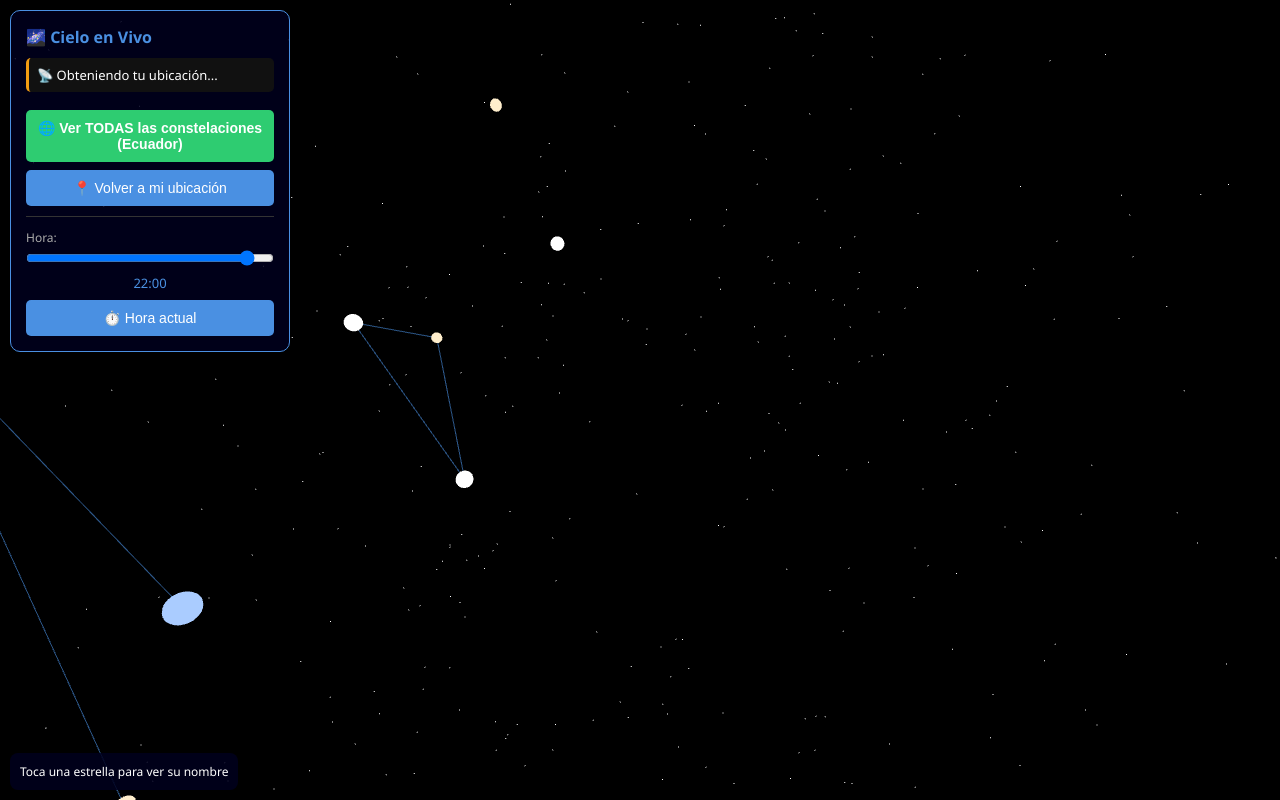
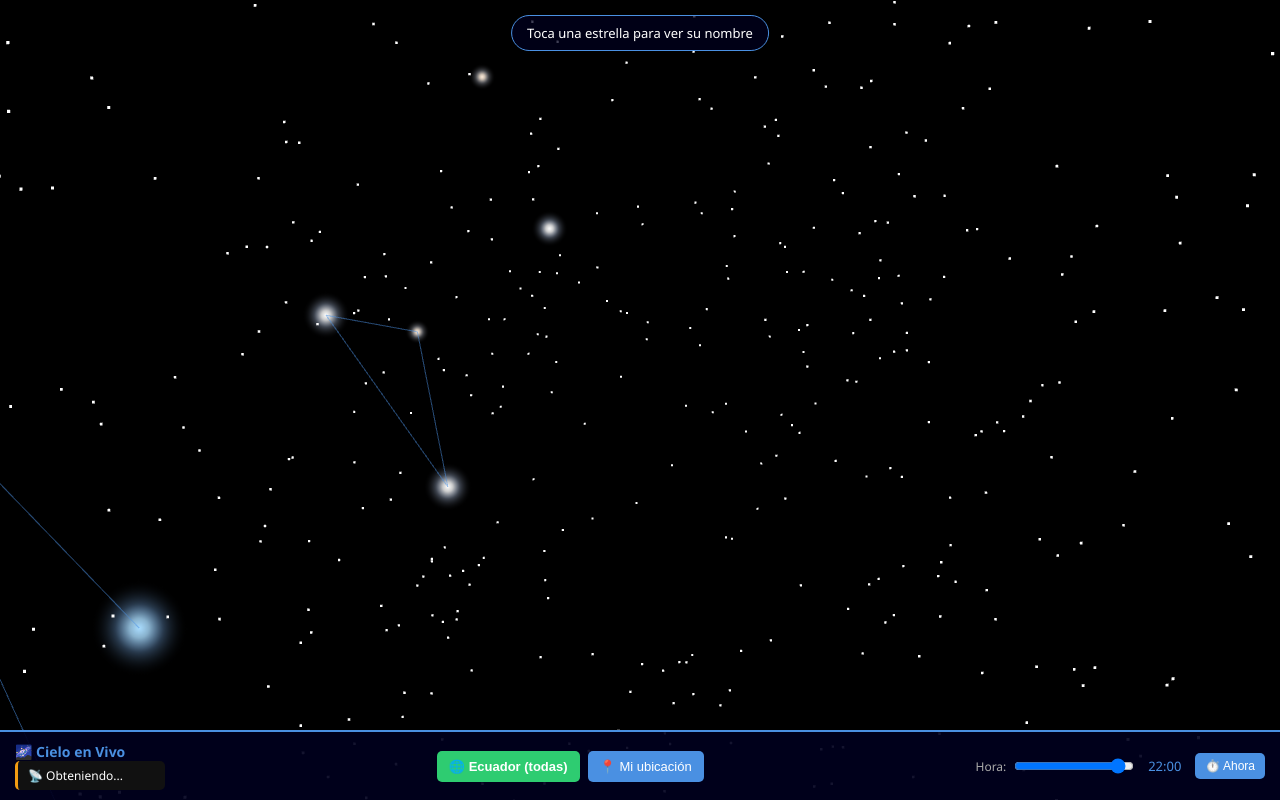
Before and after one commit to Margus20/visor-de-constelaciones-3d, a plain HTML site: page index.html in a window 1280 px wide. Drawn offline with nearby package versions, Linux system fonts and the light colour scheme.

Commit message:
Update index.html

```diff
--- a/index.html
+++ b/index.html
@@ -18,44 +18,59 @@
     width: 100vw;
     height: 100vh;
   }
+
   #ui {
     position: fixed;
-    top: 10px;
-    left: 10px;
-    background: rgba(0, 0, 30, 0.85);
-    padding: 15px;
-    border-radius: 10px;
-    border: 1px solid #4a90e2;
+    bottom: 0;
+    left: 0;
+    right: 0;
+    background: rgba(0, 0, 30, 0.92);
+    border-top: 2px solid #4a90e2;
+    padding: 10px 15px;
     z-index: 10;
-    max-width: 280px;
+    display: flex;
+    flex-direction: row;
+    align-items: center;
+    justify-content: space-between;
+    gap: 15px;
+    flex-wrap: nowrap;
+  }
+
+  #ui h2 {
     font-size: 14px;
+    color: #4a90e2;
+    margin: 0;
+    white-space: nowrap;
   }
-  #ui h2 {
-    font-size: 16px;
-    margin-bottom: 10px;
-    color: #4a90e2;
-  }
+
   #location-status {
     background: #111;
-    padding: 8px;
+    padding: 6px 10px;
     border-radius: 5px;
-    margin-bottom: 10px;
-    font-size: 13px;
+    font-size: 12px;
     border-left: 3px solid #4a90e2;
+    white-space: nowrap;
+    min-width: 150px;
   }
   #location-status.loading { border-left-color: #f39c12; }
   #location-status.success { border-left-color: #2ecc71; }
   #location-status.error { border-left-color: #e74c3c; }
+
+  .buttons-group {
+    display: flex;
+    gap: 8px;
+    flex-shrink: 0;
+  }
+
   button {
     background: #4a90e2;
     color: #fff;
     border: none;
-    padding: 10px;
+    padding: 8px 12px;
     border-radius: 5px;
-    margin-top: 8px;
     cursor: pointer;
-    width: 100%;
-    font-size: 14px;
+    font-size: 13px;
+    white-space: nowrap;
   }
   button:hover { background: #357abd; }
   button.equator {
@@ -66,35 +81,63 @@
   button.equator.active {
     background: #f39c12;
   }
-  #info {
-    position: fixed;
-    bottom: 10px;
-    left: 10px;
-    background: rgba(0, 0, 30, 0.85);
-    padding: 10px;
-    border-radius: 8px;
-    font-size: 12px;
-    z-index: 10;
-    max-width: 280px;
-  }
+
   #time-control {
-    margin-top: 10px;
-    padding-top: 10px;
-    border-top: 1px solid #333;
+    display: flex;
+    align-items: center;
+    gap: 8px;
+    flex-shrink: 0;
   }
   #time-control label {
     font-size: 12px;
     color: #aaa;
+    white-space: nowrap;
   }
-  #time-control input[type="range"] {
-    width: 100%;
-    margin-top: 4px;
+  #time-slider {
+    width: 120px;
   }
   #time-display {
-    text-align: center;
     font-size: 13px;
     color: #4a90e2;
-    margin-top: 4px;
+    min-width: 45px;
+    text-align: center;
+  }
+  #btn-now {
+    padding: 6px 10px;
+    font-size: 12px;
+  }
+
+  #info {
+    position: fixed;
+    top: 15px;
+    left: 50%;
+    transform: translateX(-50%);
+    background: rgba(0, 0, 30, 0.75);
+    padding: 8px 15px;
+    border-radius: 20px;
+    font-size: 13px;
+    z-index: 10;
+    border: 1px solid #4a90e2;
+    text-align: center;
+  }
+
+  @media (max-width: 900px) {
+    #ui {
+      flex-wrap: wrap;
+      justify-content: center;
+      gap: 8px;
+    }
+    #location-status {
+      min-width: auto;
+    }
+    .buttons-group {
+      width: 100%;
+      justify-content: center;
+    }
+    #time-control {
+      width: 100%;
+      justify-content: center;
+    }
   }
 </style>
 </head>
@@ -102,42 +145,57 @@
 
 <div id="canvas-container"></div>
 
+<div id="info">
+  <div id="constellation-info">Toca una estrella para ver su nombre</div>
+</div>
+
 <div id="ui">
-  <h2>🌌 Cielo en Vivo</h2>
-
-  <div id="location-status" class="loading">
-    📡 Obteniendo tu ubicación...
+  <div>
+    <h2>🌌 Cielo en Vivo</h2>
+    <div id="location-status" class="loading">📡 Obteniendo...</div>
   </div>
 
-  <button id="btn-equator" class="equator">
-    🌐 Ver TODAS las constelaciones (Ecuador)
-  </button>
-
-  <button id="btn-mylocation">
-    📍 Volver a mi ubicación
-  </button>
+  <div class="buttons-group">
+    <button id="btn-equator" class="equator">🌐 Ecuador (todas)</button>
+    <button id="btn-mylocation">📍 Mi ubicación</button>
+  </div>
 
   <div id="time-control">
     <label>Hora:</label>
     <input type="range" id="time-slider" min="0" max="24" step="0.1" value="22">
     <div id="time-display">22:00</div>
-    <button id="btn-now">⏱️ Hora actual</button>
+    <button id="btn-now">⏱️ Ahora</button>
   </div>
-</div>
-
-<div id="info">
-  <div id="constellation-info">Toca una estrella para ver su nombre</div>
 </div>
 
 <script src="https://cdnjs.cloudflare.com/ajax/libs/three.js/r128/three.min.js"></script>
 <script>
 // ============ CONFIGURACIÓN 3D ============
 const scene = new THREE.Scene();
-const camera = new THREE.PerspectiveCamera(75, window.innerWidth/window.innerHeight, 0.1, 2000);
+const camera = new THREE.PerspectiveCamera(70, window.innerWidth/window.innerHeight, 0.1, 2000);
 const renderer = new THREE.WebGLRenderer({ antialias: true });
 renderer.setSize(window.innerWidth, window.innerHeight);
 document.getElementById('canvas-container').appendChild(renderer.domElement);
 camera.position.set(0, 0, 0.1);
+
+// ============ TEXTURA DE BRILLO PARA ESTRELLAS ============
+function createGlowTexture() {
+  const canvas = document.createElement('canvas');
+  canvas.width = 64;
+  canvas.height = 64;
+  const ctx = canvas.getContext('2d');
+  const gradient = ctx.createRadialGradient(32, 32, 0, 32, 32, 32);
+  gradient.addColorStop(0, 'rgba(255, 255, 255, 1)');
+  gradient.addColorStop(0.2, 'rgba(255, 255, 255, 0.8)');
+  gradient.addColorStop(0.5, 'rgba(200, 220, 255, 0.3)');
+  gradient.addColorStop(1, 'rgba(0, 0, 0, 0)');
+  ctx.fillStyle = gradient;
+  ctx.fillRect(0, 0, 64, 64);
+  const texture = new THREE.CanvasTexture(canvas);
+  return texture;
+}
+
+const glowTexture = createGlowTexture();
 
 // ============ ESTRELLAS BRILLANTES ============
 const brightStars = [
@@ -186,34 +244,47 @@ function raDecToXYZ(raHours, decDeg, radius) {
   return new THREE.Vector3(x, y, z);
 }
 
-// ============ FONDO DE ESTRELLAS ============
+// ============ FONDO DE ESTRELLAS PEQUEÑAS ============
 const starGeometry = new THREE.BufferGeometry();
 const starPositions = [];
-for (let i = 0; i < 3000; i++) {
+for (let i = 0; i < 4000; i++) {
   const ra = Math.random() * 24;
   const dec = (Math.random() * 180) - 90;
-  const pos = raDecToXYZ(ra, dec, 500);
+  const pos = raDecToXYZ(ra, dec, 300);
   starPositions.push(pos.x, pos.y, pos.z);
 }
 starGeometry.setAttribute('position', new THREE.Float32BufferAttribute(starPositions, 3));
-const starMaterial = new THREE.PointsMaterial({ color: 0xffffff, size: 0.8 });
+const starMaterial = new THREE.PointsMaterial({
+  color: 0xffffff,
+  size: 1.5,
+  sizeAttenuation: true
+});
 scene.add(new THREE.Points(starGeometry, starMaterial));
 
-// ============ ESTRELLAS BRILLANTES EN 3D ============
+// ============ ESTRELLAS BRILLANTES CON BRILLO ============
 const starMeshes = [];
 brightStars.forEach((star, idx) => {
   const [name, ra, dec, mag] = star;
-  const pos = raDecToXYZ(ra, dec, 500);
-  const size = Math.max(2, 8 - mag * 2);
-  const geometry = new THREE.SphereGeometry(size, 16, 16);
-  const material = new THREE.MeshBasicMaterial({
-    color: mag < 0 ? 0xaaccff : (mag < 1 ? 0xffffff : 0xffeecc)
+  const pos = raDecToXYZ(ra, dec, 300);
+
+  // Tamaño basado en magnitud: más brillante = más grande
+  const baseSize = Math.max(8, 25 - mag * 8);
+
+  // Material con textura de brillo
+  const material = new THREE.SpriteMaterial({
+    map: glowTexture,
+    color: mag < 0 ? 0xaaddff : (mag < 1 ? 0xffffff : 0xffeedd),
+    transparent: true,
+    blending: THREE.AdditiveBlending,
+    depthWrite: false
   });
-  const mesh = new THREE.Mesh(geometry, material);
-  mesh.position.copy(pos);
-  mesh.userData = { name, constellation: findConstellation(idx) };
-  scene.add(mesh);
-  starMeshes.push(mesh);
+
+  const sprite = new THREE.Sprite(material);
+  sprite.position.copy(pos);
+  sprite.scale.set(baseSize, baseSize, 1);
+  sprite.userData = { name, constellation: findConstellation(idx) };
+  scene.add(sprite);
+  starMeshes.push(sprite);
 });
 
 function findConstellation(starIdx) {
@@ -226,19 +297,19 @@ function findConstellation(starIdx) {
 // ============ LÍNEAS DE CONSTELACIONES ============
 Object.values(constellations).forEach(c => {
   c.lines.forEach(([a, b]) => {
-    const posA = raDecToXYZ(brightStars[a][1], brightStars[a][2], 500);
-    const posB = raDecToXYZ(brightStars[b][1], brightStars[b][2], 500);
+    const posA = raDecToXYZ(brightStars[a][1], brightStars[a][2], 300);
+    const posB = raDecToXYZ(brightStars[b][1], brightStars[b][2], 300);
     const geometry = new THREE.BufferGeometry().setFromPoints([posA, posB]);
-    const material = new THREE.LineBasicMaterial({ color: 0x4a90e2, opacity: 0.6, transparent: true });
+    const material = new THREE.LineBasicMaterial({ color: 0x4a90e2, opacity: 0.5, transparent: true });
     scene.add(new THREE.Line(geometry, material));
   });
 });
 
 // ============ VARIABLES DE UBICACIÓN Y HORA ============
-let currentLat = 0; // Empezar en ecuador por defecto
+let currentLat = 0;
 let currentLon = 0;
 let currentTime = 22;
-let isEquatorMode = true; // Modo ecuador activo por defecto
+let isEquatorMode = true;
 let userLat = null;
 let userLon = null;
 
@@ -253,11 +324,10 @@ const constellationInfo = document.getElementById('constellation-info');
 // ============ DETECCIÓN AUTOMÁTICA DE UBICACIÓN ============
 function detectLocation() {
   locationStatus.className = 'loading';
-  locationStatus.textContent = '📡 Obteniendo tu ubicación...';
+  locationStatus.textContent = '📡 Obteniendo...';
 
   if (!navigator.geolocation) {
-    // Si no hay soporte de geolocalización, activar modo ecuador
-    activateEquatorMode('❌ Tu navegador no soporta ubicación.<br>Mostrando todas las constelaciones desde el Ecuador.');
+    activateEquatorMode('❌ Sin soporte de ubicación');
     return;
   }
 
@@ -272,21 +342,16 @@ function detectLocation() {
       const lonLabel = userLon >= 0 ? `${userLon.toFixed(2)}°E` : `${Math.abs(userLon).toFixed(2)}°W`;
 
       locationStatus.className = 'success';
-      locationStatus.innerHTML = `📍 <strong>Tu ubicación:</strong><br>${latLabel}, ${lonLabel}`;
+      locationStatus.innerHTML = `📍 ${latLabel}, ${lonLabel}`;
 
       isEquatorMode = false;
       btnEquator.classList.remove('active');
     },
     (error) => {
-      // Si rechaza el permiso o hay error, activar modo ecuador automáticamente
-      let msg = '🌐 <strong>Modo Ecuador (0°)</strong><br>';
-      if (error.code === 1) {
-        msg += 'Permiso denegado. Viendo todas las constelaciones.';
-      } else if (error.code === 2) {
-        msg += 'Ubicación no disponible. Viendo todas las constelaciones.';
-      } else if (error.code === 3) {
-        msg += 'Tiempo de espera. Viendo todas las constelaciones.';
-      }
+      let msg = '🌐 Ecuador (0°)';
+      if (error.code === 1) msg = '🌐 Permiso denegado';
+      else if (error.code === 2) msg = '🌐 Ubicación no disponible';
+      else if (error.code === 3) msg = '🌐 Tiempo agotado';
 
       activateEquatorMode(msg);
     },
@@ -294,7 +359,6 @@ function detectLocation() {
   );
 }
 
-// ============ FUNCIÓN: Activar modo ecuador ============
 function activateEquatorMode(message) {
   currentLat = 0;
   currentLon = 0;
@@ -306,12 +370,10 @@ function activateEquatorMode(message) {
   btnEquator.classList.add('active');
 }
 
-// ============ BOTÓN ECUADOR ============
 btnEquator.addEventListener('click', () => {
-  activateEquatorMode('🌐 <strong>Modo Ecuador (0°)</strong><br>Viendo TODAS las constelaciones');
+  activateEquatorMode('🌐 Ecuador (0°)');
 });
 
-// ============ BOTÓN VOLVER A MI UBICACIÓN ============
 btnMyLocation.addEventListener('click', () => {
   if (userLat !== null) {
     currentLat = userLat;
@@ -322,7 +384,7 @@ btnMyLocation.addEventListener('click', () => {
     const lonLabel = userLon >= 0 ? `${userLon.toFixed(2)}°E` : `${Math.abs(userLon).toFixed(2)}°W`;
 
     locationStatus.className = 'success';
-    locationStatus.innerHTML = `📍 <strong>Tu ubicación:</strong><br>${latLabel}, ${lonLabel}`;
+    locationStatus.innerHTML = `📍 ${latLabel}, ${lonLabel}`;
 
     btnEquator.classList.remove('active');
   } else {
@@ -330,7 +392,6 @@ btnMyLocation.addEventListener('click', () => {
   }
 });
 
-// ============ CONTROL DE HORA ============
 timeSlider.addEventListener('input', (e) => {
   currentTime = parseFloat(e.target.value);
   updateTimeDisplay();
@@ -349,7 +410,6 @@ function updateTimeDisplay() {
   timeDisplay.textContent = `${h.toString().padStart(2,'0')}:${m.toString().padStart(2,'0')}`;
 }
 
-// ============ ROTACIÓN DEL CIELO ============
 function updateSkyRotation() {
   const hourAngle = (currentTime / 24) * Math.PI * 2;
   scene.rotation.y = -hourAngle;
@@ -373,23 +433,20 @@ renderer.domElement.addEventListener('click', (event) => {
   }
 });
 
-// ============ ANIMACIÓN ============
 function animate() {
   requestAnimationFrame(animate);
   updateSkyRotation();
   renderer.render(scene, camera);
 }
 
-// ============ RESPONSIVE ============
 window.addEventListener('resize', () => {
   camera.aspect = window.innerWidth / window.innerHeight;
   camera.updateProjectionMatrix();
   renderer.setSize(window.innerWidth, window.innerHeight);
 });
 
-// ============ INICIO ============
 updateTimeDisplay();
-detectLocation(); // Detecta ubicación automáticamente al cargar
+detectLocation();
 animate();
 </script>
 </body>
```
